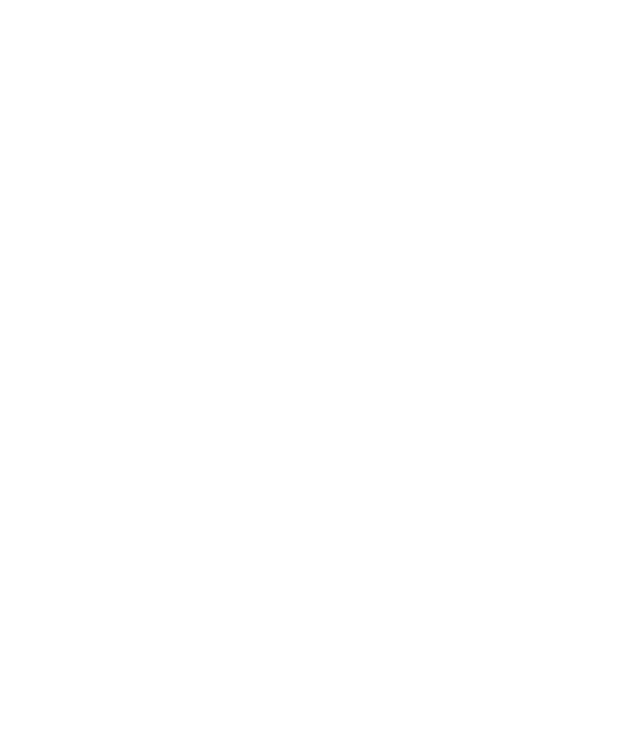
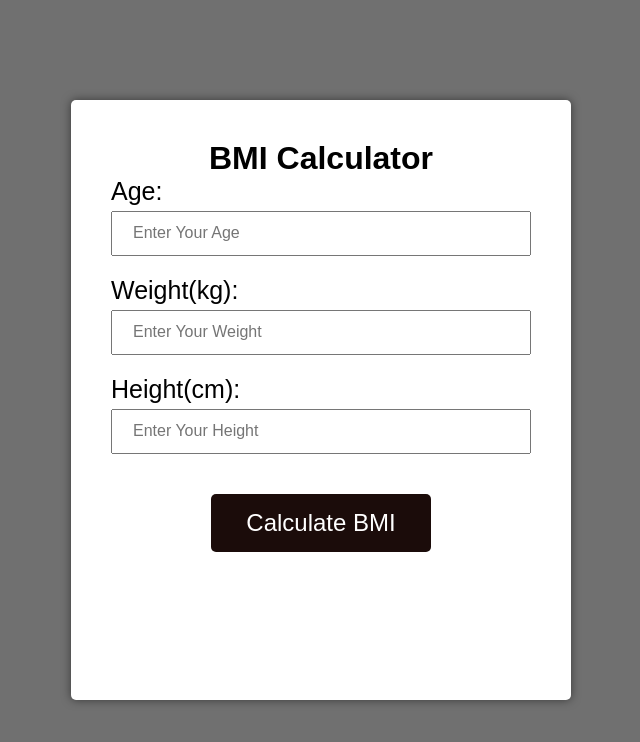
Before and after one commit to Sheikh-Farid77/BMI-calculator, a plain HTML site: page index.html in a window 1280 px wide. Shown: the whole page, without its empty margins (319-959 px from the left). Drawn offline with Linux system fonts and the light colour scheme.

Commit message:
html and css done

```diff
--- a/index.html
+++ b/index.html
@@ -8,6 +8,24 @@
     <script src="script.js" defer="true"></script>
 </head>
 <body>
+    <div class="container">
+        <h1>BMI Calculator</h1>
+        <div class="input-group">
+            <label for="age">Age:</label>
+            <input type="number" id="age" placeholder="Enter Your Age">
+        </div>
+        <div class="input-group">
+            <label for="weight">Weight(kg):</label>
+            <input type="number" id="weight" placeholder="Enter Your Weight">
+        </div>
+        <div class="input-group">
+            <label for="height">Height(cm):</label>
+            <input type="number" id="height" placeholder="Enter Your Height">
+        </div>
+        <button class="btn">Calculate BMI</button>
+        <div id="result">
 
+        </div>
+    </div>
 </body>
 </html>
--- a/style.css
+++ b/style.css
@@ -4,3 +4,58 @@
     box-sizing: border-box;
     font-family: Arial, Helvetica, sans-serif;
 }
+body{
+    height: 100vh;
+    width: 100vw;
+    background: #0000008f;
+    display: flex;
+    justify-content: center;
+    align-items: center;
+}
+
+.container{
+    width: 500px;
+    height: 600px;
+    padding: 40px;
+    background: #fff;
+    box-shadow: 0 0  10px rgba(0, 0, 0, 0.5);
+    border-radius: 5px;
+}
+.container > h1{
+    text-align: center;
+}
+.input-group{
+    margin-bottom: 20px;
+}
+label{
+    font-size: 25px;
+    display: block;
+}
+input[type="number"]{
+    height: 45px;
+    width: 100%;
+    margin-top: 5px;
+}
+input[type="number"]::placeholder{
+    padding: 20px;
+    font-size: 1rem;
+}
+
+.btn{
+    padding: 15px 35px;
+    background: #1b0c0a;
+    color: #fff;
+    border: none;
+    border-radius: 5px;
+    cursor: pointer;
+    transition: background 0.3s ease-in-out;
+    display: block;
+    margin: 0 auto;
+    margin-top: 40px;
+    font-size: 1.5rem;
+}
+#result{
+    margin-top: 20px;
+    font-size: 18px;
+    text-align: center;
+}
```
